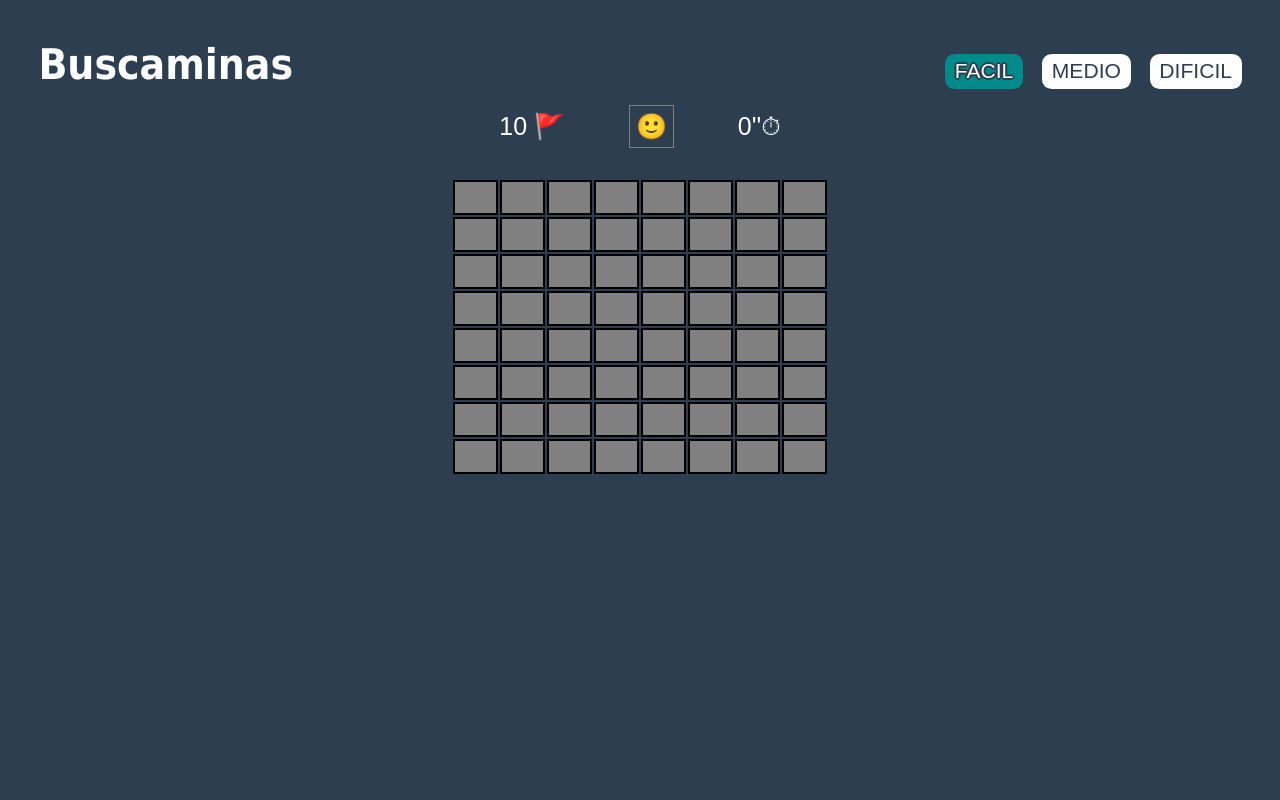
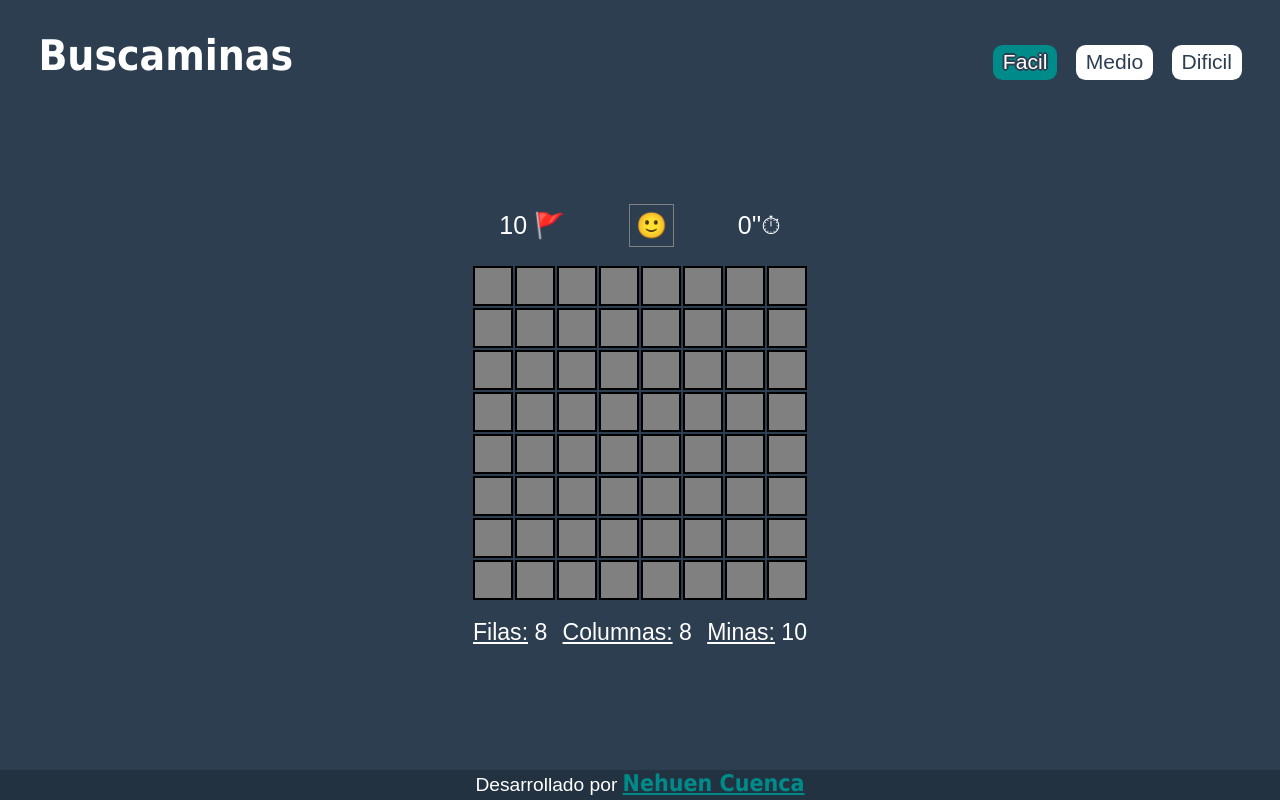
Before and after one commit to NehuenCuenca/buscaminas-vue, a Vue app: page / in a window 1280 px wide. Built offline with nearby package versions, Linux system fonts and the light colour scheme.

Commit message:
Add footer with dev signature. Add info of boardgame below it

```diff
--- a/src/App.vue
+++ b/src/App.vue
@@ -3,7 +3,15 @@
     <h1 class="header__titulo">Buscaminas</h1>
     <Dificultades/>
   </header>
-  <Tablero />
+  <main>
+	<Tablero />
+  </main>
+  <footer class="footer">
+	<span class="firma-dev">
+		Desarrollado por
+		<a class="firma-dev__link" href="https://www.linkedin.com/in/nehuen-cuenca/" target="_blank">Nehuen Cuenca</a>
+	</span>
+  </footer>
 </template>
 
 <script>
@@ -43,7 +51,6 @@ body {
 	line-height: 1.5;
 	-webkit-font-smoothing: antialiased;
 	width: 100%;
-	padding: 5vh 0 10vh 0;
 }
 
 img, picture, video, canvas, svg {
@@ -88,15 +95,17 @@ section {
 
 
 #app {
+  min-height: 100vh;
   width: 100%;
-  display: flex;
-  flex-direction: column;
-  align-items: center;
-  row-gap: 2vh;
+  display: grid;
+  grid-template-rows: 10vh auto min-content;
+  align-content: space-between;
+  justify-items: center;
+  gap: 1.5rem;
 }
 
 .header{
-	padding: 0 2rem;
+	padding: 1.5rem 2rem 0 2rem;
 	display: flex;
 	justify-content: space-between;
 	align-items: flex-end;
@@ -104,4 +113,17 @@ section {
 .header__titulo{
     font: normal normal 600 2.2rem var(--display-font);
 }
+
+.footer{
+	width: 100%;
+	background-color: rgba(1, 1, 1, 0.2);
+	text-align: center;
+}
+/* .firma-dev{} */
+.firma-dev__link{
+    font: normal normal 600 1.2rem var(--display-font);
+	text-decoration: underline;
+	text-transform: capitalize;
+	color: darkcyan;
+}
 </style>
--- a/src/components/Celda.vue
+++ b/src/components/Celda.vue
@@ -77,15 +77,12 @@ export default {
     cursor: pointer;
     border: 2px solid black;
     background-color: grey;
-    height: 35px;
-    width: 45px;
-    /* padding: .2rem; */
-    display: flex;
-    justify-content: center;
-    align-items: center;
-    color: black;
-    font-size: 1.2rem;
-    font-weight: bold;
+    color: var(--black);
+    font: normal normal 600 1.2rem var(--default-font);
+    min-height: 40px;
+    min-width: 40px;
+    display: grid;
+    place-items: center;
     user-select: none;
 }
 
--- a/src/components/Dificultades.vue
+++ b/src/components/Dificultades.vue
@@ -26,9 +26,9 @@ export default {
                 cantBombas: Math.floor( ((8*8) * 0.16) )
             },
             'Medio': {
-                filas: 16,
-                columnas: 16,
-                cantBombas: Math.floor( ((16*16) * 0.16) )
+                filas: 10,
+                columnas: 22,
+                cantBombas: Math.floor( ((10*22) * 0.16) ),
             },
             'Dificil': {
                 filas: 16,
@@ -40,13 +40,6 @@ export default {
         const elegirNivel = (nivel) => {
             if( nivel === dificultad.dificultadActual.nivel ) return
             dificultad.setearDificultad({nivel, ...dificultades.value[nivel]})
-            centrarVistaAlTablero()
-
-        }
-
-        const centrarVistaAlTablero = () => {
-            const tablero = document.querySelector("#juego-tablero");
-            tablero.scrollIntoView({ behavior: "smooth", block: "end", inline: "nearest" });
         }
 
         onMounted(() => {
@@ -74,7 +67,7 @@ export default {
     font: normal normal 400 1.1rem var(--default-font);
     color: var(--blue-ocean-dark);
     background-color: var(--white);
-    text-transform: uppercase;
+    text-transform: capitalize;
     padding: .3rem .5rem;
     border-radius: .5rem;
     border: none;
--- /dev/null
+++ b/src/components/InfoNivelActual.vue
@@ -0,0 +1,30 @@
+<template>
+    <div class="info-nivel">
+        <span><u>Filas:</u> {{ dificultad.dificultadActual.filas }}</span>
+        <span><u>Columnas:</u> {{ dificultad.dificultadActual.columnas }} </span>
+        <span><u>Minas:</u> {{ dificultad.dificultadActual.cantBombas}}</span>
+    </div>
+</template>
+
+<script>
+import { dificultad } from "../stores/dificultad.js"
+export default {
+    name: 'InfoNivelActual',
+
+    setup () {
+        return {
+            dificultad
+        }
+    }
+}
+</script>
+
+<style scoped>
+.info-nivel{
+    width: 100%;
+    display: flex;
+    justify-content: space-between;
+    column-gap: .5rem;
+    font: normal normal 400 1.2rem var(--default-font);
+}
+</style>
--- a/src/components/Tablero.vue
+++ b/src/components/Tablero.vue
@@ -1,25 +1,27 @@
 <template>
-    <div class="component">
+    <div class="tablero-container">
         <template v-if="emojiJuego === '😎' && terminoJuego">
             <ConfettiAnimation  />
             <TiemposPorNivel :dificultad="dificultad.dificultadActual"/>
         </template>
-        <div id="info-tablero">
-            <span>{{ cantBanderas }} 🚩</span>
-            <button id="btn-reiniciar" @click="empezarJuego">{{ emojiJuego }}</button>
-            <span id="cronometro">{{ timerTablero }}''⏱</span>
+
+        <div class="info-tablero">
+            <span class="info-tablero__cant-banderas">{{ cantBanderas }} 🚩</span>
+            <button class="info-tablero__btn-reiniciar" @click="empezarJuego">{{ emojiJuego }}</button>
+            <span class="info-tablero__cronometro">{{ timerTablero }}''⏱</span>
         </div>
 
-
-        <div v-if="tablero" class="tablero" :class=" terminoJuego ? 'intocable' : ''" id="juego-tablero">
+        <div v-if="tablero" class="tablero-container__tablero" :class=" terminoJuego ? 'tablero-container__tablero_intocable' : ''">
             <div v-for="(fila, indexFila) in tablero" :key="indexFila" class="fila">
                 <Celda v-for="(celda, indexCelda) in fila" :key="indexCelda"
-                    :celda="celda" class="columna" @contextmenu="() => false"
+                    :celda="celda" @contextmenu="() => false"
                     @manejarCelda="manejarCelda" @manejarBandera="manejarBandera"
                     @mousedown="() => emojiJuego = '🤨'" @mouseup="() => emojiJuego = '🙂'"
                     />
             </div>
         </div>
+
+        <InfoNivelActual />
     </div>
 </template>
 
@@ -29,10 +31,11 @@ import { dificultad } from "../stores/dificultad.js";
 import Celda from "../components/Celda.vue";
 import TiemposPorNivel from "../components/TiemposPorNivel.vue";
 import ConfettiAnimation from "../components/ConfettiAnimation.vue";
+import InfoNivelActual from "./InfoNivelActual.vue";
 
 export default {
     name: "Tablero",
-    components: { Celda, ConfettiAnimation, TiemposPorNivel },
+    components: { Celda, ConfettiAnimation, TiemposPorNivel, InfoNivelActual },
     setup() {
         //VARS
         const tablero = ref([]);
@@ -314,38 +317,36 @@ export default {
 
 <style scoped>
 
-.component {
-    width: 80%;
+.tablero-container {
+    width: min-content;
     display: flex;
     justify-content: center;
     align-items: center;
     flex-direction: column;
-    row-gap: 4vh;
+    row-gap: 1rem;
 }
 
-#info-tablero{
-    font-size: 1.3rem;
+.info-tablero{
+    font: normal normal 400 1.3rem var(--default-font);
     display: flex;
     justify-content: center;
     align-items: center;
     column-gap: 5vw;
     user-select: none;
 }
-
-#btn-reiniciar{
+.info-tablero__btn-reiniciar{
     font-size: inherit;
-    width: auto;
-    height: auto;
-    background: none;
+    background: transparent;
     border: 1px solid grey;
     padding: .3rem;
-    cursor:pointer;
     user-select: unset;
 }
 
-.tablero {
-    width: 90%;
-    height: auto;
+/* .info-tablero__cant-banderas */
+/* .info-tablero__cronometro */
+
+.tablero-container__tablero {
+    width: 100%;
     display: flex;
     flex-direction: column;
     justify-content: center;
@@ -353,10 +354,9 @@ export default {
     row-gap: 2px;
 }
 
-.intocable{
+.tablero-container__tablero_intocable{
     pointer-events: none;
 }
-
 
 .fila {
     width: 100%;
@@ -365,6 +365,4 @@ export default {
     justify-content: center;
     align-items: center;
 }
-
-
 </style>
```
